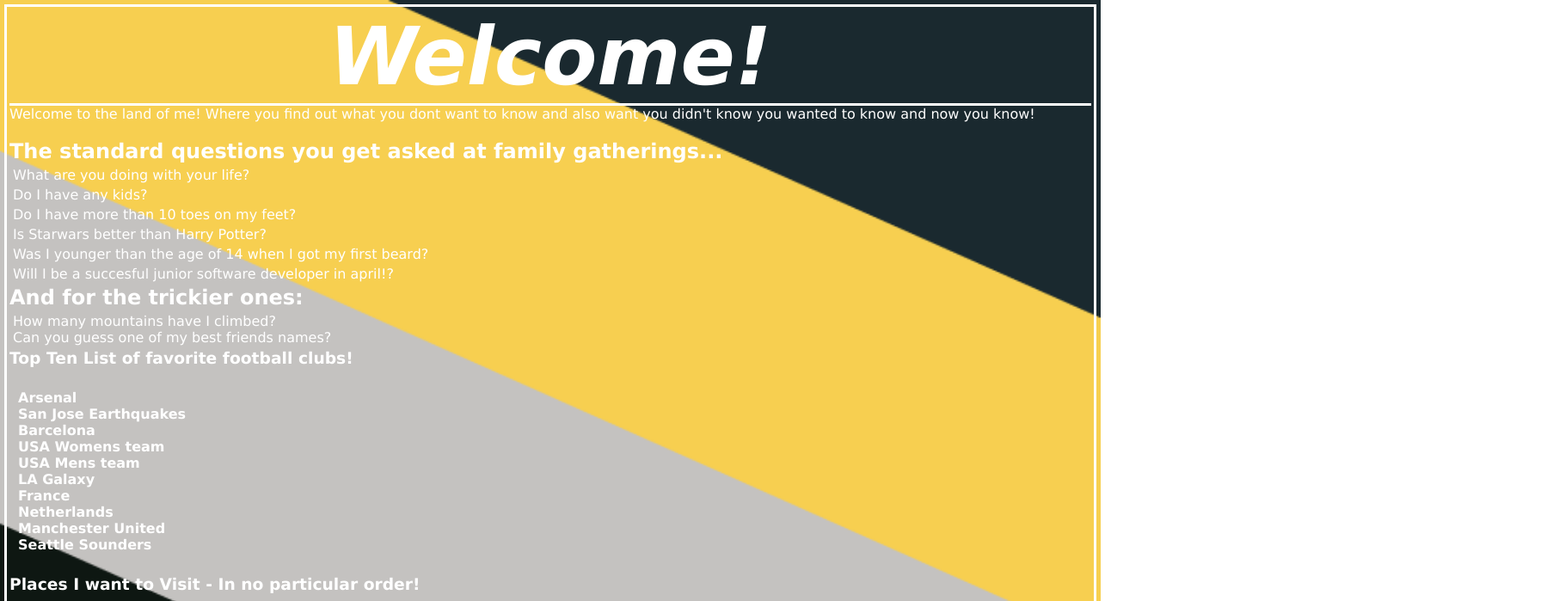
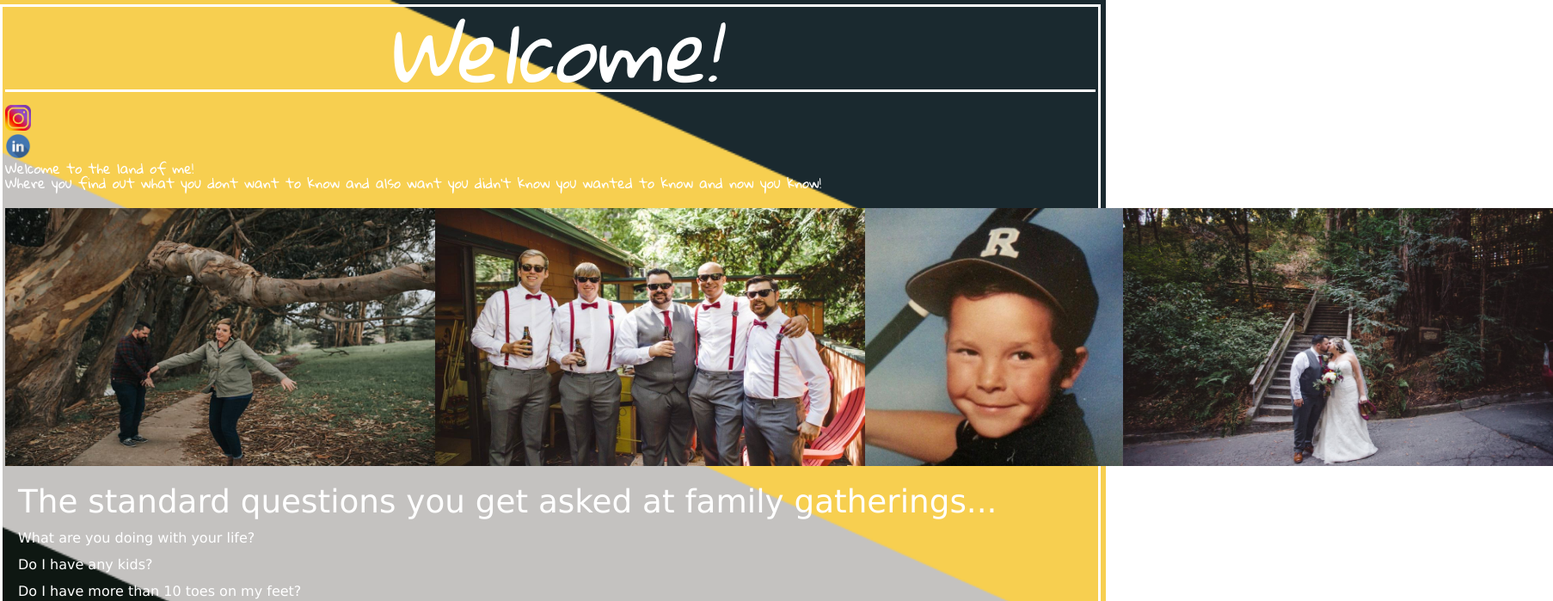
Before and after one commit to paulwilliamsen/about-me, a plain HTML site: page index.html in a window 1280 px wide. Shown: the top 699 px of the page at 86% size, 1806 px wide, since content can reach past the window. Drawn offline with Linux system fonts and the light colour scheme.

Commit message:
Final About Me

```diff
--- a/css/secon.css
+++ /dev/null
@@ -1,41 +0,0 @@
-html {
-
-/* transform: rotate(27deg);
-background: #1A2930;
-transform: rotate(27deg);
-background: #0A1612;
-transform: rotate(27deg);
-background: #F7CE3B;
-transform: rotate(27deg);
-background: #1A2930;
-transform: rotate(27deg);
-background: #C5C1C0;
- */
-
-opacity: 0.7;
-background: #D8D8D8;
-border: 1px solid #979797;
-box-shadow: 0 12px 4px 0 rgba(0,0,0,0.50);
-
-/*
-opacity: 0.7;
-background: #D8D8D8;
-border: 1px solid #979797;
-box-shadow: 4px 15px 1px 0 rgba(0,0,0,0.50);
-
-
-opacity: 0.7;
-background: #D8D8D8;
-border: 1px solid #979797;
-box-shadow: 4px 12px 4px 0 rgba(0,0,0,0.50);
-
-
-opacity: 0.7;
-background: #D8D8D8;
-border: 1px solid #979797;
-box-shadow: 4px 12px 4px 0 rgba(0,0,0,0.50);
-
-
-border: 3px solid #979797; */
-
-}
--- a/css/styles.css
+++ b/css/styles.css
@@ -7,28 +7,38 @@ html {
   background-size: cover;
   background-repeat: no-repeat;
   background-position: cover;
+}
+body {
+  font-family: Verdana, Geneva, Tahoma, sans-serif;
+  border: 3px solid white;
+  margin-top: 5px;
+  padding: 3px;
 
 }
 
-body {
-  font-family: Verdana, Geneva, Tahoma, sans-serif;
-  border: 3px solid white;
-  margin: 5px;
-  padding: 3px;
+
+.pics {
+  display: inline-flex;
+  margin: auto;
+  padding-top: 20px;
+
 }
+a {
+  align-content: flex-start;
+}
+
 
 p {
   color: white;
-  margin: 4px;
+  margin: 15px;
 }
 .group1 {
-  margin: 0;
-  padding-bottom: 20px;
+  clear;
 }
 
-.top {
+.top  {
 color: white;
-font-family: Verdana, Geneva, Tahoma, sans-serif;
+font-family: 'Gloria Hallelujah', serif;
 font-size: 70pt;
 font-style: oblique;
 padding: 0;
@@ -39,33 +49,43 @@ border-bottom: 3px solid white;
 
 
 }
-
+#topbar {
+color: white;
+font-family: 'Gloria Hallelujah', serif;
+padding-bottom: 10px;
+}
 
 h2
  {
-  font-size: 18pt;
+  font-size: 28pt;
   color: white;
   text-align: left;
   margin: 0%;
-  display: inline;
+  /* display: inline; */
+  padding-top: 5px;
+  margin: 15px;
+
  }
 
  h3 {
    color: white;
-   background: none;
-   border-radius: 2px;
-   padding: auto;
-   margin: auto;
+   font-size: 18pt;
+   /* padding-top: 50px; */
+   /* margin: auto; */
+   margin: 10px;
+
 
  }
 
- ul, ol {
+ li {
 
   color: white;
   list-style-type: none;
   width: 500px;
   height: auto;
-  padding: 10px;
+  padding: 5px;
   font-size: 12pt;
+  /* margin: 15px; */
+
 
 }
--- a/index.html
+++ b/index.html
@@ -3,6 +3,8 @@
 
 <head>
   <title>Game Time</title>
+  <link href="https://fonts.googleapis.com/css?family=Gloria+Hallelujah" rel="stylesheet">
+  <link rel="stylesheet" href="css/reset.css">
   <link rel="stylesheet" href="css/styles.css">
 
 </head>
@@ -10,10 +12,27 @@
 <body>
   <h1 class="top">Welcome!</h1>
   <p class="group1">
-    Welcome to the land of me!
 
-    <span id="topbar">Where you find out what you dont want to know and also want you didn't know you wanted to know
+    <div>
+        <a href="http://www.instagram.com/paulmwilliamsen/"><img src="pw.png" width="30"
+          height="30"> </a>
+    </div>
+    <div>
+        <a href="https://www.linkedin.com/in/pwilliamsen/"><img src="linkedin.png" width="30"
+          height="30"> </a>
+    </div>
+
+    <span id="topbar"> Welcome to the land of me! <br>
+      Where you find out what you dont want to know and also want you didn't know you wanted to know
       and now you know!</span>
+      <p class="pics">
+
+          <img src="wife.jpg" alt="Wife" height="300" width="500">
+          <img src="buds.jpg" alt="buds" height="300" width="500">
+          <img src="me.jpg" alt="Me" height="300" width="300">
+         <img src="us.jpg" alt="Us" height="300" width="500">
+
+      </p>
 
   <H2>The standard questions you get asked at family gatherings...</H2>
 
@@ -25,15 +44,14 @@
   <p>Will I be a succesful junior software developer in april!?  </p>
 
   <H2>And for the trickier ones:</H2>
-  <P>
+  <p id="list">
     How many mountains have I climbed?
-    <br>
     Can you guess one of my best friends names?
-  </P>
+  </p>
 
   <h3>Top Ten List of favorite football clubs!</h>
-    <p>
-      <ul>
+    <div>
+      <ul id="list">
         <li> Arsenal</li>
         <li> San Jose Earthquakes</li>
         <li> Barcelona</li>
@@ -45,10 +63,10 @@
         <li> Manchester United</li>
         <li> Seattle Sounders</li>
       </ul>
-    </p>
-    <p>
+    </div>
+    <div>
       <h3> Places I want to Visit - In no particular order!</h3>
-      <ul>
+      <ul id="list">
         <li> Australia</li>
         <li> Ireland</li>
         <li> Paris</li>
@@ -59,7 +77,7 @@
         <li> Colorado</li>
         <li> Florida</li>
       </u l>
-    </p>
+    </div>
 
     <!-- <script src = "js/app.js"> </script> -->
 </body>
```
Also changed, not shown: buds.jpg (added), linkedin.png (added), me.jpg (added), pw.png (added), us.jpg (added), wife.jpg (added).
